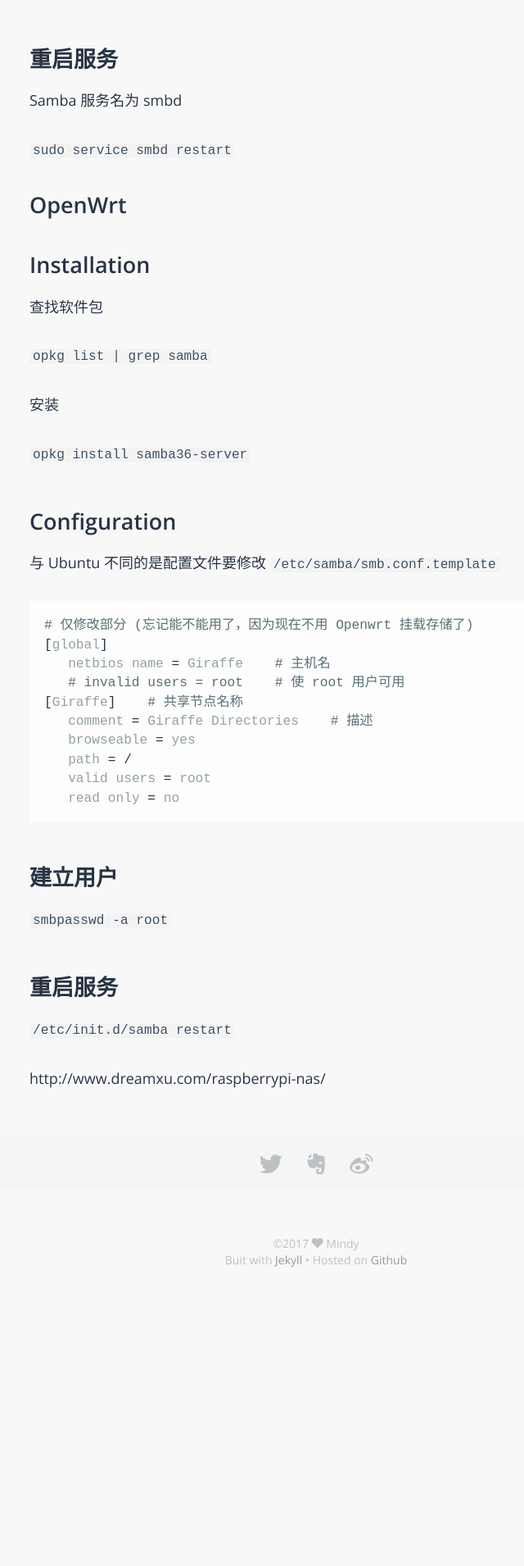
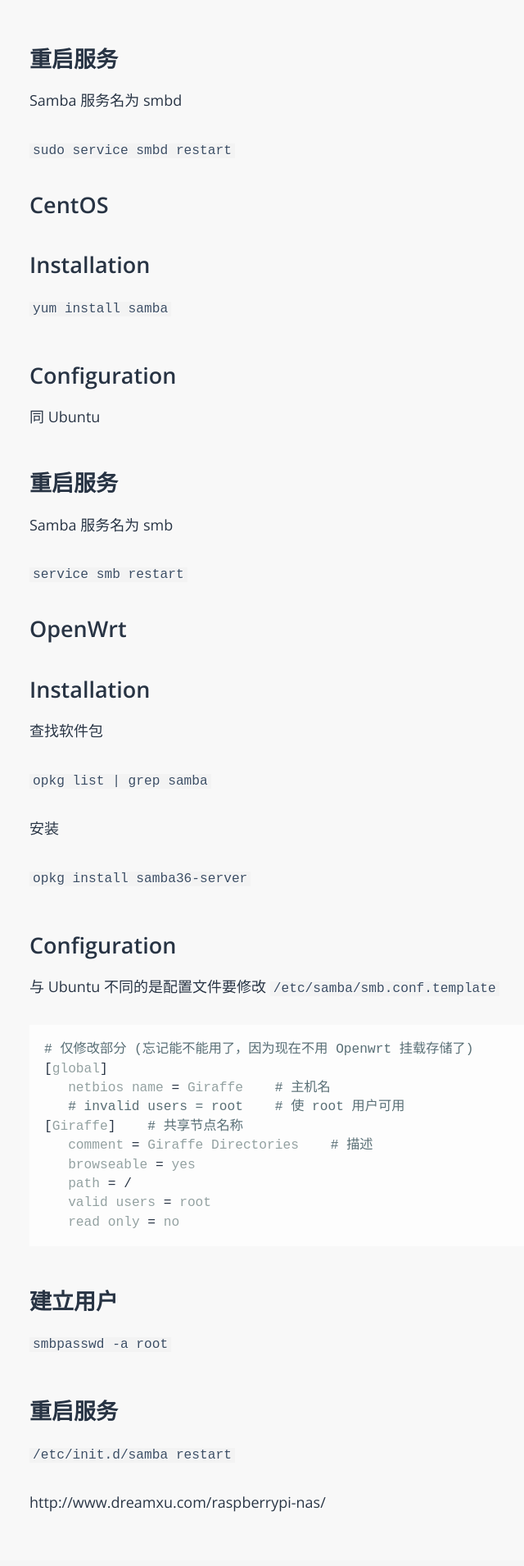
Before and after one commit to mzcabc/9ft.github.io.Archived, a Jekyll site: the page built from _posts/2017-04-28-samba.md, in a window 1280 px wide. Shown: the part 963-2873 px from the top of the page at 82% size, without its empty margins (254-894 px from the left). Built offline with Jekyll 4.4.1, drawn with Linux system fonts in a browser that asks for light colours; some web fonts are replaced; comment, search, counter and statistics services are not loaded.

Commit message:
update: samba

```diff
--- a/_posts/2017-04-28-samba.md
+++ b/_posts/2017-04-28-samba.md
@@ -39,6 +40,23 @@
 Samba 服务名为 smbd
 
  `sudo service smbd restart`
+
+# CentOS
+
+## Installation
+
+`yum install samba`
+
+## Configuration
+
+同 Ubuntu
+
+## 重启服务
+
+Samba 服务名为 smb
+
+`service smb restart`
+
 
 # OpenWrt
 
```
Also changed, not shown: other parts of _posts/2017-04-28-samba.md (+1 -0 lines).
